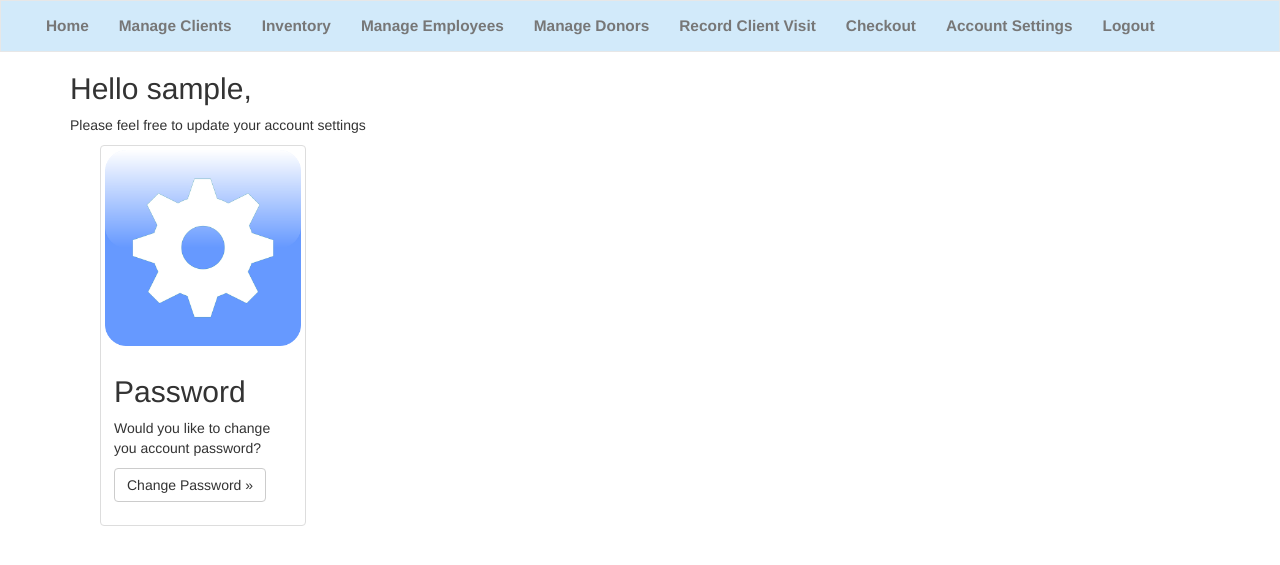
After one commit to BigRedJedi/gs-food-pantry, a Django app: page /account_settings_list/ in a window 1280 px wide. The commit adds this page. Shown: the top 565 px of the page. Run offline with Django 3.2, Linux system fonts and the light colour scheme; the visitor is signed in with stand-in values (Sample User, id 1); some libraries are stand-ins or nearby versions.

Commit message:
Template updates and views/urls bug fixes

```diff
--- /dev/null
+++ b/portfolio/templates/portfolio/account_settings_list.html
@@ -0,0 +1,32 @@
+{% extends 'portfolio/base.html' %}
+{% load staticfiles %}
+{% block content %}
+            {% if user.is_authenticated %}
+                <div class="page-container">
+                    <h2 class="top-menu">Hello {{ user.username }},</h2>
+                    <p>Please feel free to update your account settings</p>
+
+                </div>
+            {% endif %}
+            <div class="content container">
+              <div class="row">
+                <div class="col-md-10">
+                        <div class="links">
+                  <div class="col-md-3">
+                      <div class="thumbnail">
+                          <img src="{% static "images/settings.jpg" %}" alt="Client"/>
+                          <div class="caption">
+                              <h2>Password</h2>
+                              <p> Would you like to change you account password?</p>
+                              {% if user.is_authenticated %}
+                                  <p><a class="btn btn-default" href="{% url 'portfolio:password_change_form' %}"
+                                        role="button">Change Password &raquo;</a></p>
+                              {% endif %}
+                          </div>
+                      </div>
+                  </div>
+                </div>
+              </div>
+          </div>
+        </div>
+{% endblock %}
--- a/portfolio/templates/portfolio/base.html
+++ b/portfolio/templates/portfolio/base.html
@@ -6,6 +6,7 @@
     <meta charset="utf-8">
     <meta name="viewport" content="width=device-width, initial-scale=1">
     <link rel="stylesheet" href="https://maxcdn.bootstrapcdn.com/bootstrap/3.3.7/css/bootstrap.min.css">
+        <link rel="stylesheet" href="../css/fullwidth.css">
     <script src="https://ajax.googleapis.com/ajax/libs/jquery/3.2.1/jquery.min.js"></script>
     <script src="https://maxcdn.bootstrapcdn.com/bootstrap/3.3.7/js/bootstrap.min.js"></script>
     <style>
@@ -13,6 +14,9 @@
         .navbar {
             margin-bottom: 0;
             border-radius: 0;
+            background-color:#D2EAFA;
+            font-size: 1.1em !important;
+            font-weight: bold;
         }
 
         /* Set height of the grid so .sidenav can be 100% (adjust as needed) */
@@ -23,13 +27,13 @@
         /* Set gray background color and 100% height */
         .sidenav {
             padding-top: 20px;
-            background-color: #f1f1f1;
+            background-color: red;
             height: 100%;
         }
 
         /* Set black background color, white text and some padding */
         footer {
-            background-color: #555;
+            background-color: #777;
             color: white;
             padding: 15px;
         }
@@ -49,13 +53,16 @@
 </head>
 
 <body id="app-layout">
-<nav class="navbar navbar-inverse">
+<nav class="navbar navbar-default">
     <div class="container-fluid">
         <div class="navbar-header">
 
             <!-- Collapsed Hamburger -->
             <button type="button" class="navbar-toggle" data-toggle="collapse"
                     data-target="#myNavbar">
+
+
+
                 <span class="sr-only">Toggle Navigation</span>
                 <span class="icon-bar"></span>
                 <span class="icon-bar"></span>
@@ -72,8 +79,9 @@
                 <li><a href="{% url 'portfolio:item_list' %}">Inventory</a></li>
                 <li><a href="{% url 'portfolio:employee_list' %}">Manage Employees</a></li>
                 <li><a href="{% url 'portfolio:donor_list' %}">Manage Donors</a></li>
-                <li><a href="{#}">Record Client Visit</a></li>
-                <li><a href="{#}">Checkout</a></li>
+                <li><a href="{% url 'portfolio:home' %}">Record Client Visit</a></li>
+                <li><a href="{% url 'portfolio:home' %}">Checkout</a></li>
+                <li><a href="{% url 'portfolio:account_settings_list' %}">Account Settings</a></li>
                 <li>
                   <a href="{% url "logout" %}">Logout</a>
                 </li>
@@ -90,7 +98,7 @@
                     <!-- Example row of columns -->
                     <div class="row">
                         <div class="col-md-3">
-                            <div class="thumbnail">
+                            <div class="rounded">
                                 <img src="{% static "images/client.jpg" %}" alt="Client"/>
                                 <div class="caption">
                                     <h2>Client</h2>
@@ -104,7 +112,7 @@
                             </div>
                         </div>
                         <div class="col-md-10">
-                            <div class="thumbnail">
+                            <div class="rounded">
                                 <img src="{% static "images/employee.jpg" %}" alt="Employee"/>
                                 <div class="caption">
                                     <h2>Employee</h2>
@@ -116,7 +124,7 @@
                             </div>
                         </div>
                         <div class="col-md-10">
-                            <div class="thumbnail">
+                            <div class="rounded">
                                 <img src="{% static "images/Donor.jpg" %}" alt="Donor"/>
                                 <div class="caption">
                                     <h2>Donor</h2>
@@ -127,7 +135,7 @@
                             </div>
                         </div>
                         <div class="col-md-10">
-                            <div class="thumbnail">
+                            <div class="rounded">
                                 <img src="{% static "images/Item.jpg" %}" alt="Item"/>
                                 <div class="caption">
                                     <h2>Item</h2>
--- a/portfolio/templates/portfolio/home.html
+++ b/portfolio/templates/portfolio/home.html
@@ -4,7 +4,7 @@
             {% if user.is_authenticated %}
                 <div class="page-container">
                     <h2 class="top-menu">Hello {{ user.username }},</h2>
-                    <p>Together we end hunger in Omaha!</p>
+                    <p>Welcome to the Good Shepherd Food Pantry System! Together we end hunger in Omaha!</p>
 
                 </div>
             {% endif %}
--- a/portfolio/urls.py
+++ b/portfolio/urls.py
@@ -36,6 +36,8 @@ urlpatterns = [
     url(r'^donor/(?P<pk>\d+)/edit/$', views.donor_edit, name='donor_edit'),
     url(r'^donor/create/$', views.donor_new, name='donor_new'),
 
+    url(r'^account_settings_list/$', views.account_settings_list, name='account_settings_list'),
+
 
     # previous login view
     # url(r'^login/$', views.user_login, name='login'),
@@ -55,7 +57,7 @@ urlpatterns = [
     # change password urls
     url(r'^password-change/$',
         password_change,
-        name='password_change'),
+        name='password_change_form'),
     url(r'^password-change/done/$',
         password_change_done,
         name='password_change_done'),
--- a/portfolio/views.py
+++ b/portfolio/views.py
@@ -166,7 +166,7 @@ def item_new(request):
            item = form.save(commit=False)
            item.created_date = timezone.now()
            item.save()
-           items = Employee.objects.filter(expired_date__lte=timezone.now())
+           items = Item.objects.filter(expired_date__lte=timezone.now())
            return render(request, 'portfolio/item_list.html',
                          {'items': items})
    else:
@@ -251,3 +251,22 @@ def donor_delete(request,pk):
     donor.delete()
     donors = Donor.objects.filter(created_date__lte=timezone.now())
     return render(request, 'portfolio/donor_list.html', {'donors': donors})
+
+
+@login_required
+def account_settings_list(request):
+    return render(request,
+                  'portfolio/account_settings_list.html',
+                  {'section': 'account_settings_list'})
+
+@login_required
+def password_change_form(request):
+    return render(request,
+                  'registration/password_change_form.html',
+                  {'section': 'password_change_form'})
+
+@login_required
+def password_change_done(request):
+    return render(request,
+                  'registration/password_change_done.html',
+                  {'section': 'password_change_done'})
```
Also changed, not shown: portfolio/templates/base.html (+17 -10 lines), portfolio/templates/portfolio/client_list.html (+42 -13 lines), portfolio/templates/portfolio/donor_list.html (+40 -12 lines), portfolio/templates/portfolio/employee_list.html (+40 -12 lines), portfolio/templates/portfolio/item_list.html (+40 -12 lines), portfolio/static/images/settings.jpg (added).
